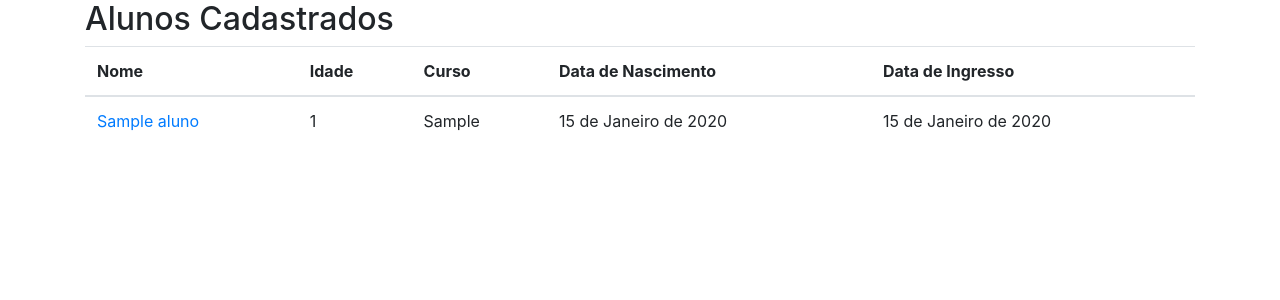
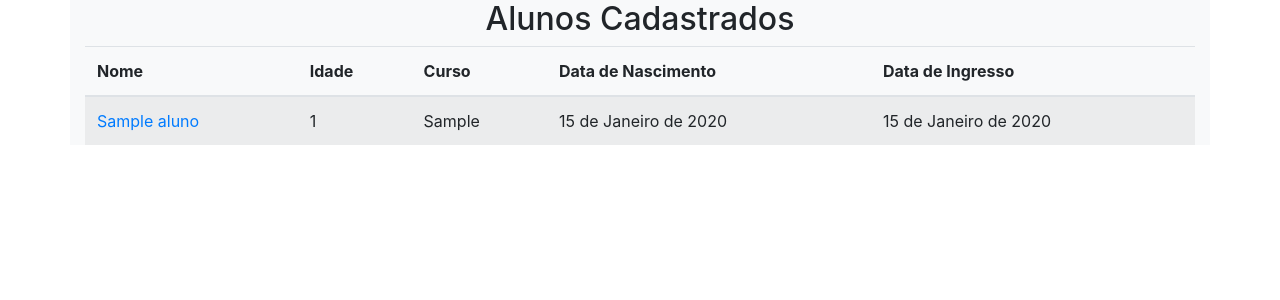
Before and after one commit to matheusk9/gerenciamento-alunos, a Django app: page /alunos in a window 1280 px wide. Shown: the part 56-356 px from the top of the page. Run offline with Django 4.2, Linux system fonts and the light colour scheme; a user stored in the database is signed in; tables that the repository leaves empty hold one stand-in row (values such as "Sample post"); some libraries are stand-ins or nearby versions.

Commit message:
Centraliza title tabela

```diff
--- a/alunos/forms.py
+++ b/alunos/forms.py
@@ -5,5 +5,5 @@ from .models import Alunos
 class PessoaForm(forms.ModelForm):
     class Meta:
         model = Alunos
-        fields = ('nome', 'idade', 'curso', 'data_nascimento',
-                  'cpf', 'rg', 'data_ingresso', 'foto_aluno')
+        fields = ('nome', 'idade', 'curso',
+                  'cpf', 'rg', 'data_nascimento', 'data_ingresso', 'foto_aluno')
--- a/templates/alunos_cadastrados.html
+++ b/templates/alunos_cadastrados.html
@@ -3,9 +3,9 @@
 <title>Alunos</title>
 {% endblock %}
 {% block content %}
-  <div class="container">
-    <h2>Alunos Cadastrados</h2>
-    <table class="table">
+  <div class="container bg-light">
+    <h2 class="text-center">Alunos Cadastrados</h2>
+    <table class="table table-striped">
       <thead>
         <tr>
           <th>Nome</th>
```
